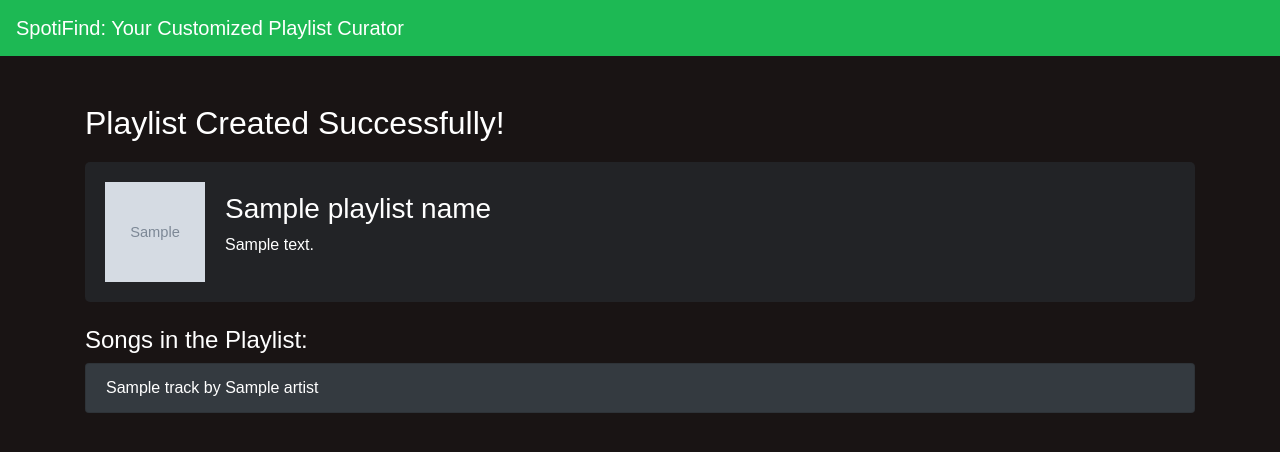
After one commit to dilarabikmaz/spotify_playlist_curator, a Flask app: template templates/playlist_preview.html in a window 1280 px wide. The commit adds this page. Shown: the top 452 px of the page. Run offline with Flask 3, Linux system fonts and the light colour scheme; the template is opened without the code that fills it: most values are stand-ins (such as "Sample title", 1, 10 or a date in 2020); grey boxes marked "Sample" are stand-in pictures; some libraries are stand-ins or nearby versions.

Commit message:
Initial commit

```diff
--- a/main.py
+++ b/main.py
@@ -6,6 +6,7 @@
 from spotipy.oauth2 import SpotifyOAuth
 from spotipy.cache_handler import FlaskSessionCacheHandler
 from tenacity import retry, wait_exponential, stop_after_attempt
+from spotipy.client import SpotifyException
 
 
 app = Flask(__name__)
@@ -26,7 +27,7 @@
     show_dialog=True # for debugging puposes
 )
 # create an instance of Spotify Client
-sp = Spotify(auth_manager=sp_oauth)
+sp = Spotify(auth_manager=sp_oauth, requests_timeout=30)
 
 @app.route('/')
 def home():
@@ -113,36 +114,42 @@
 
 @app.route('/loading')
 def loading():
+    try:
+        keywords = request.args.get('keywords').split(',')
+        playlist_public = request.args.get('public')
 
-    keywords = request.args.get('keywords').split(',')
-    playlist_public = request.args.get('public')
+        token_info = cache_handler.get_cached_token()
+        if not token_info:
+            auth_url = sp_oauth.get_authorize_url()
+            return redirect(auth_url)
 
-    token_info = cache_handler.get_cached_token()
-    if not token_info:
-        auth_url = sp_oauth.get_authorize_url()
-        return redirect(auth_url)
+        filtered_songs = []
 
-    filtered_songs = []
+        token = token_info['access_token']
+        user_id = Spotify(auth=token).current_user()['id']
 
-    token = token_info['access_token']
-    user_id = Spotify(auth=token).current_user()['id']
+        all_liked_songs = get_liked_songs()
+        print(f"Liked songs: {all_liked_songs}")  # Debugging statement
+        filtered_songs = filter_songs_by_keywords(all_liked_songs, keywords)
 
-    all_liked_songs = get_liked_songs()
-    print(f"Liked songs: {all_liked_songs}")  # Debugging statement
-    filtered_songs = filter_songs_by_keywords(all_liked_songs, keywords)
+        if filtered_songs:
+            playlist_name = "Filtered Songs Playlist"
+            playlist_description = "A playlist created from your liked songs based on your keywords."
+            playlist = create_playlist(token, user_id, playlist_name, playlist_description, playlist_public)
+            playlist_id = playlist['id']
 
-    if filtered_songs:
-        playlist_name = "Filtered Songs Playlist"
-        playlist_description = "A playlist created from your liked songs based on your keywords."
-        playlist = create_playlist(token, user_id, playlist_name, playlist_description, playlist_public)
-        playlist_id = playlist['id']
+            track_uris = [song['track']['uri'] for song in filtered_songs]
+            add_songs_to_playlist(token, playlist_id, track_uris)
 
-        track_uris = [song['track']['uri'] for song in filtered_songs]
-        add_songs_to_playlist(token, playlist_id, track_uris)
+            # Get playlist cover image URL
+            playlist_details = sp.playlist(playlist_id)
+            cover_image_url = playlist_details['images'][0]['url'] if playlist_details['images'] else None
 
-        return f"Playlist '{playlist_name}' created with {len(filtered_songs)} songs."
-    else:
-        return "No songs found matching the given keywords."
+            return render_template('playlist_preview.html', playlist_name=playlist_name, songs=filtered_songs, cover_image_url=cover_image_url)
+        else:
+            return render_template('error.html')
+    except SpotifyException as e:
+        return f"An error occurred: {e}"
 
 @app.route('/callback')
 def callback():
@@ -153,29 +160,6 @@
     if not sp_oauth.validate_token(cache_handler.get_cached_token()):
         auth_url = sp_oauth.get_authorize_url()
         return redirect(auth_url)
-    # liked_songs = sp.current_user_saved_tracks()
-    # songs_info = [song['track']['name'] for song in liked_songs['items']]
-    # songs_html = '<br>'.join(songs_info)
-
-    # return songs_html
-
-    # token_info = sp_oauth.get_cached_token()
-    # if not token_info:
-    #     auth_url = sp_oauth.get_authorize_url()
-    #     return redirect(auth_url)
-
-    # sp = Spotify(auth=token_info['access_token'])
-
-    # liked_songs = []
-    # results = sp.current_user_saved_tracks(limit=50)
-    # liked_songs.extend(results['items'])
-    # while results['next']:
-    #     results = sp.next(results)
-    #     liked_songs.extend(results['items'])
-
-    # songs_info = [song['track']['name'] for song in liked_songs['items']]
-    # songs_html = '<br>'.join(songs_info)
-    # return songs_html
 
     liked_songs = []
     results = sp.current_user_saved_tracks(limit=50)
--- a/templates/main.html
+++ b/templates/main.html
@@ -51,6 +51,12 @@
         <a class="navbar-brand" href="#">SpotiFind: Your Customized Playlist Curator</a>
     </nav>
     <div class="container mt-5">
+        <div class="row">
+            <div class="col-md-10 mb-4">
+                <h2>Welcome to SpotiFind</h2>
+                <p>SpotiFind is your go-to solution for creating customized playlists based on your favorite moods, genres, and more. Simply enter the keywords that describe the type of music you want, and we'll curate a personalized playlist from your liked songs. Whether you're looking for upbeat workout tunes or mellow study tracks, SpotiFind has you covered.</p>
+            </div>
+        </div>
         <form id="mainForm" method="post">
             <div class="form-group">
                 <label for="keywords">Enter keywords (moods, genres, etc) separated by commas:</label>
--- /dev/null
+++ b/templates/playlist_preview.html
@@ -0,0 +1,59 @@
+<!DOCTYPE html>
+<html lang="en">
+<head>
+    <meta charset="UTF-8">
+    <meta name="viewport" content="width=device-width, initial-scale=1.0">
+    <title>Playlist Created</title>
+    <link href="https://stackpath.bootstrapcdn.com/bootstrap/4.5.2/css/bootstrap.min.css" rel="stylesheet">
+    <link href="https://cdnjs.cloudflare.com/ajax/libs/font-awesome/5.15.3/css/all.min.css" rel="stylesheet">
+    <style>
+        body {
+            background-color: #191414;
+            color: #fff;
+            font-family: 'Circular', Arial, sans-serif;
+        }
+        .navbar {
+            background-color: #1DB954;
+        }
+        .playlist {
+            background-color: #222326;
+            padding: 20px;
+            border-radius: 5px;
+            margin-top: 20px;
+        }
+        .playlist img {
+            width: 100px;
+            height: 100px;
+        }
+        .playlist .details {
+            margin-left: 20px;
+        }
+    </style>
+</head>
+<body>
+    <nav class="navbar navbar-expand-lg navbar-dark">
+        <a class="navbar-brand" href="#">SpotiFind: Your Customized Playlist Curator</a>
+    </nav>
+    <div class="container mt-5">
+        <h2>Playlist Created Successfully!</h2>
+        <div class="playlist d-flex align-items-center mb-4">
+            {% if cover_image_url %}
+                <img src="{{ cover_image_url }}" alt="Playlist Cover" class="playlist-cover">
+            {% endif %}
+            <div class="details">
+                <h3>{{ playlist_name }}</h3>
+                <p>{{ playlist_description }}</p>
+            </div>
+        </div>
+        <h4>Songs in the Playlist:</h4>
+        <ol class="list-group">
+            {% for song in songs %}
+                <li class="list-group-item bg-dark text-white">{{ song['track']['name'] }} by {{ song['track']['artists'][0]['name'] }}</li>
+            {% endfor %}
+        </ol>
+    </div>
+    <script src="https://code.jquery.com/jquery-3.5.1.slim.min.js"></script>
+    <script src="https://cdn.jsdelivr.net/npm/@popperjs/core@2.5.4/dist/umd/popper.min.js"></script>
+    <script src="https://stackpath.bootstrapcdn.com/bootstrap/4.5.2/js/bootstrap.min.js"></script>
+</body>
+</html>
```
Also changed, not shown: templates/error.html (added, +33 -0 lines).
